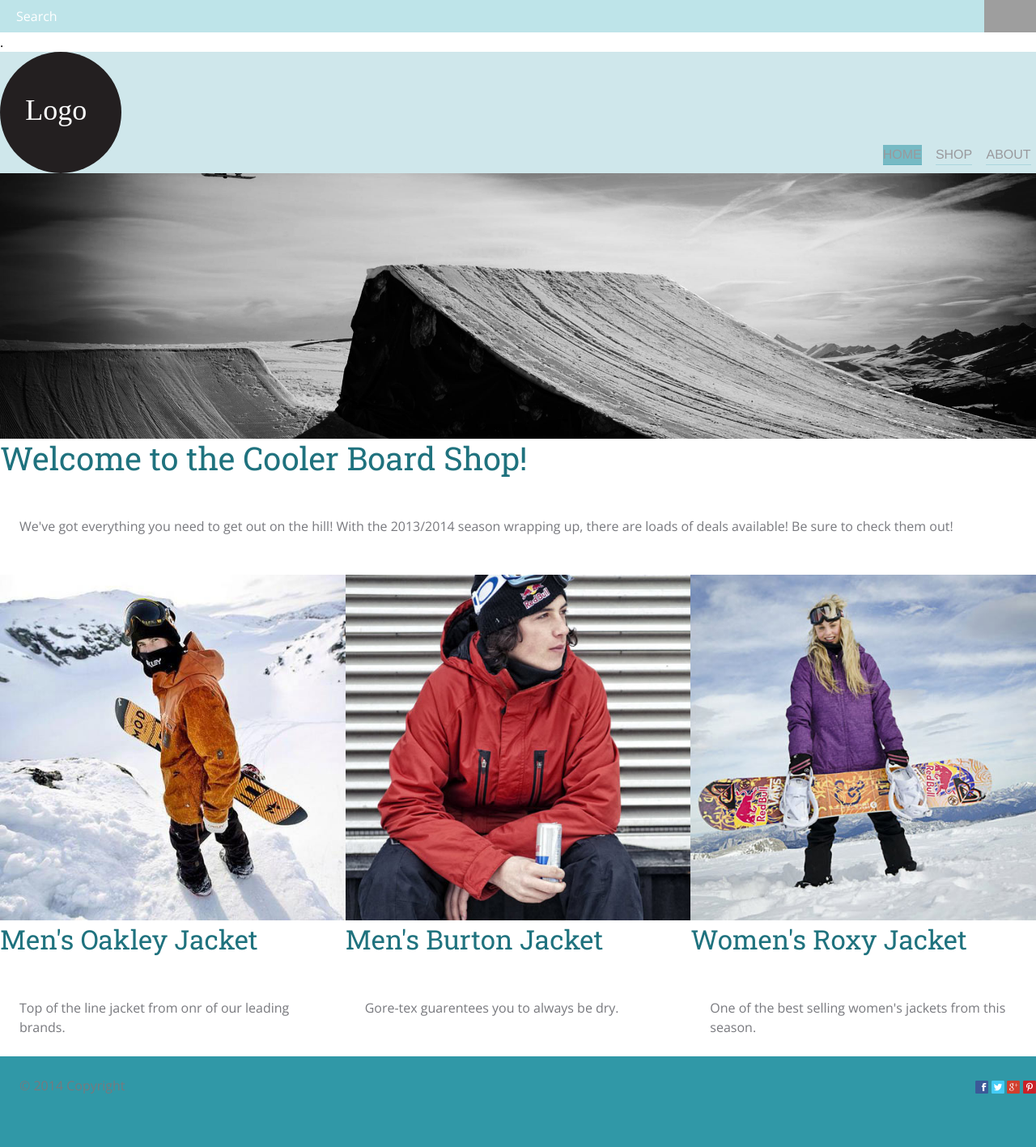
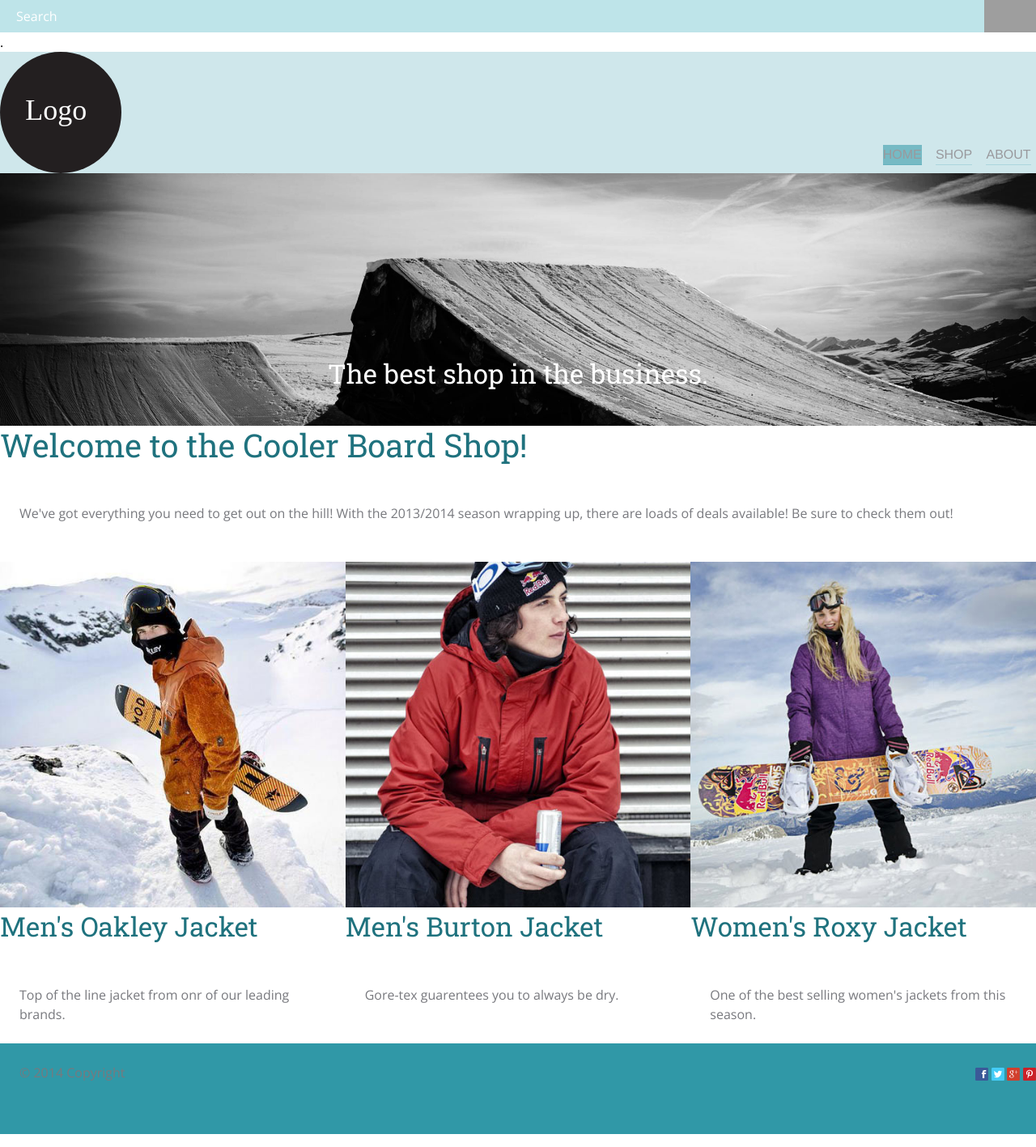
Before and after one commit to boot0080/ecommerce-website, a Jekyll site: the page built from index.html, in a window 1280 px wide. Shown: the whole page at 81% size. Built offline with Jekyll 4.4.1, drawn with Linux system fonts in a browser that asks for light colours; Markdown is read by kramdown in place of the engine named in the settings; grey boxes are pictures that could not be loaded.

Commit message:
added banners and banner text to 2 pages

```diff
--- a/about.html
+++ b/about.html
@@ -2,6 +2,8 @@
 layout: default
 title: About
 meta: Everything you need to know about us and our shop.
+showbanner: yes
+bannertext: We've been doing this before you were born.
 ---
 
 <h1>About</h1>
--- a/css/header.css
+++ b/css/header.css
@@ -42,9 +42,9 @@
 
 
 .banner {
-    background: #8bbc3c url("../images/banner1.jpg") no-repeat center center;
+    background: rgba(48, 152, 167, 0.56) url("../images/banner1.jpg") no-repeat center center;
     background-size: cover;
-    padding: 18em 1em 1em;
+    padding: 14em 1em 1em;
     text-align: center;
 }
 
--- a/index.html
+++ b/index.html
@@ -2,6 +2,7 @@
 layout: default
 title: Home
 meta: Now is the time and this is the place. Welcome to the Cooler Board Shop.
+bannertext: The best shop in the business.
 showbanner: yes
 ---
 
```
